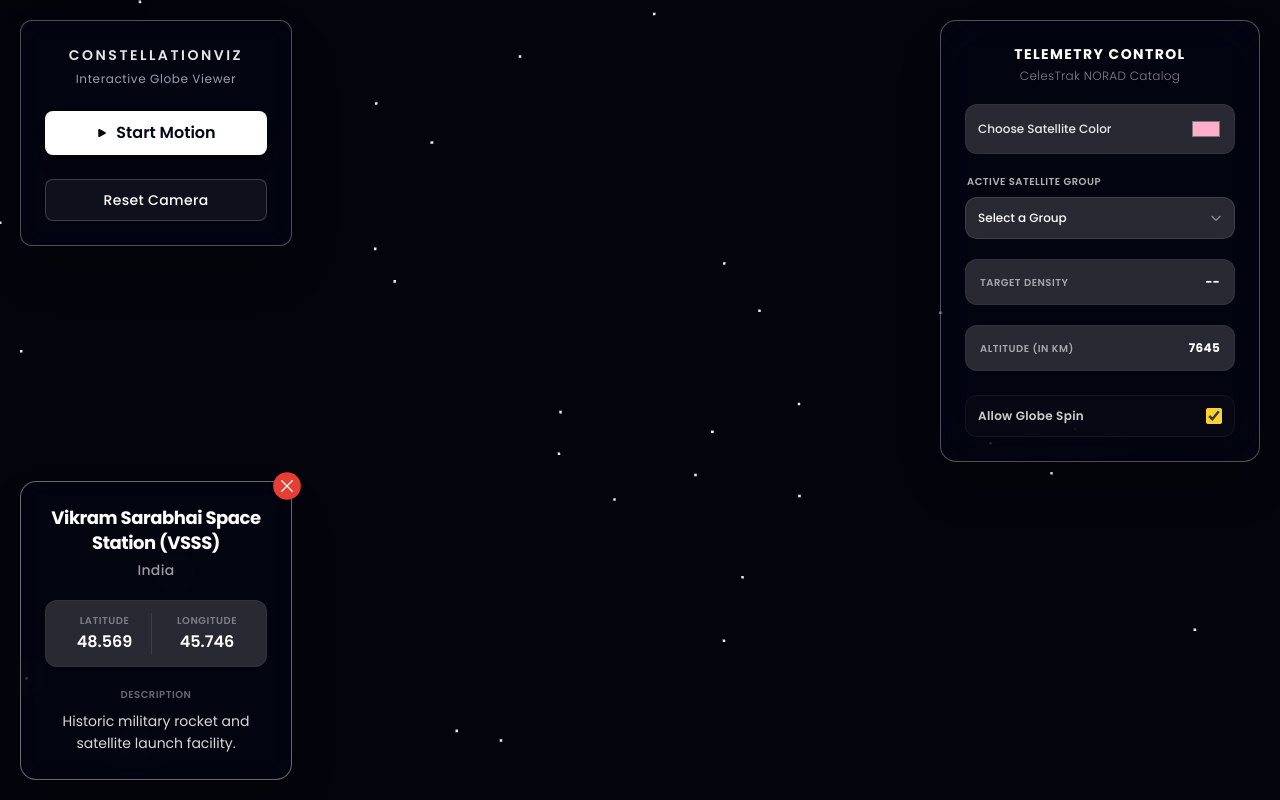
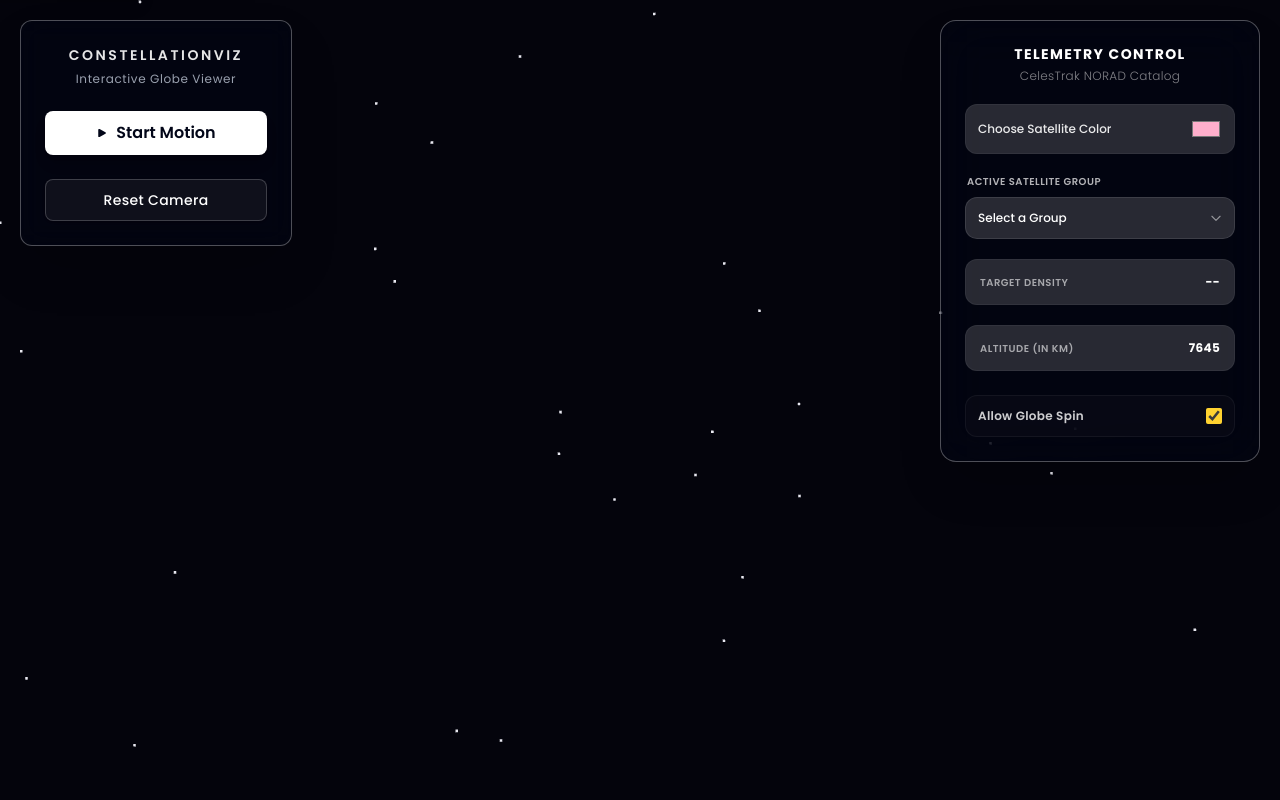
Before and after one commit to subhashis2204/ConstellationViz, a website built with Vite: page index.html in a window 1280 px wide. Built offline with nearby package versions, Linux system fonts and the light colour scheme; animation ran at ten frames a second; what satellite.js, three-globe would draw is missing.

Commit message:
resolving deployment issues

```diff
--- a/index.html
+++ b/index.html
@@ -85,7 +85,7 @@
     </div>
 
     <div
-      class="lnchInfoCard bg-slate-950/40 backdrop-blur-md border border-white/40 text-white absolute bottom-0 left-0 m-5 p-6 rounded-2xl flex flex-col gap-5 w-68 shadow-2xl z-10 font-sans"
+      class="lnchInfoCard bg-slate-950/40 backdrop-blur-md border border-white/40 text-white absolute bottom-0 left-0 m-5 p-6 rounded-2xl flex flex-col gap-5 w-68 shadow-2xl z-10 font-sans hidden"
     >
       <div class="flex flex-col gap-1">
         <div
```
Also changed, not shown: package.json (+4 -4 lines), 1 other file.
